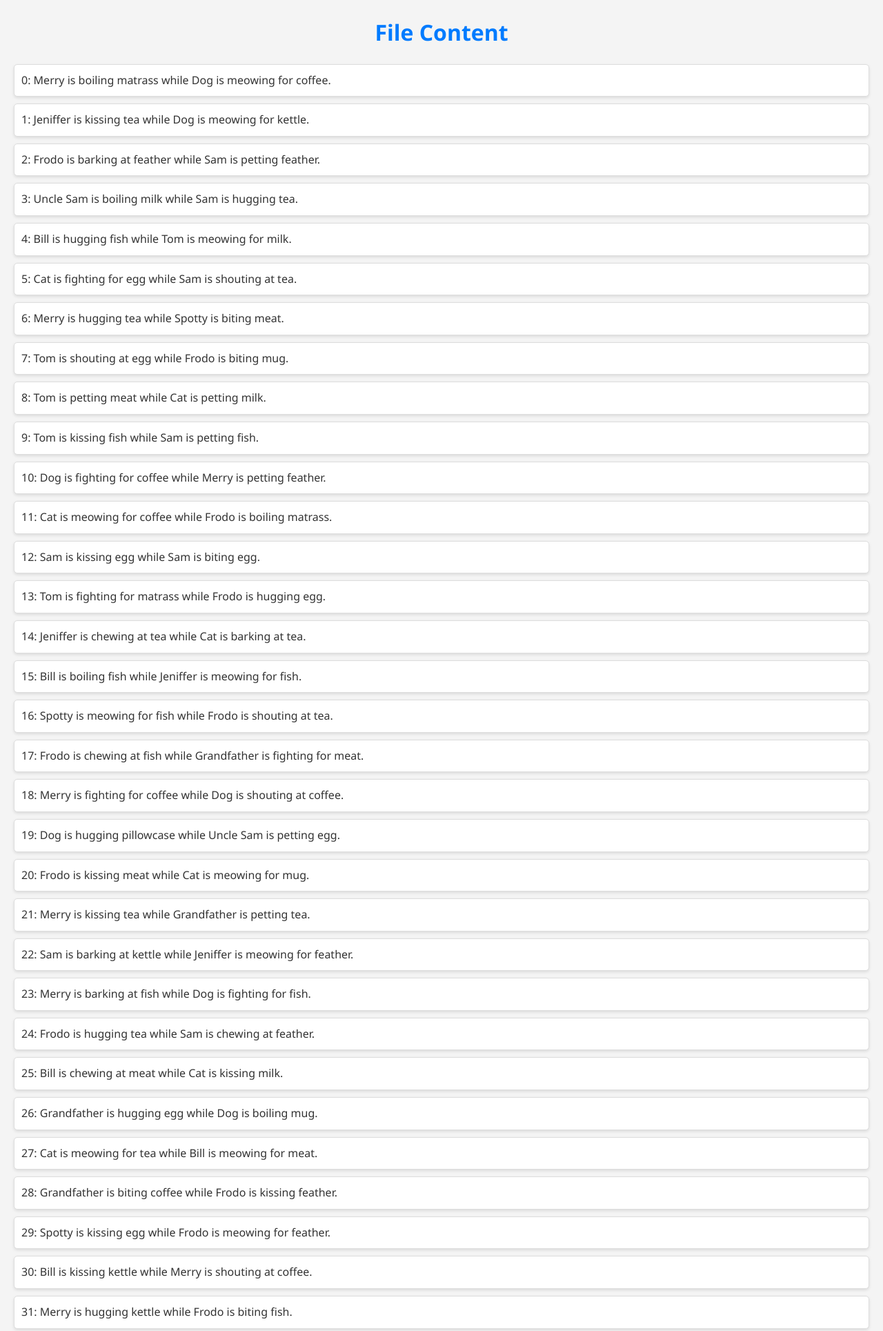
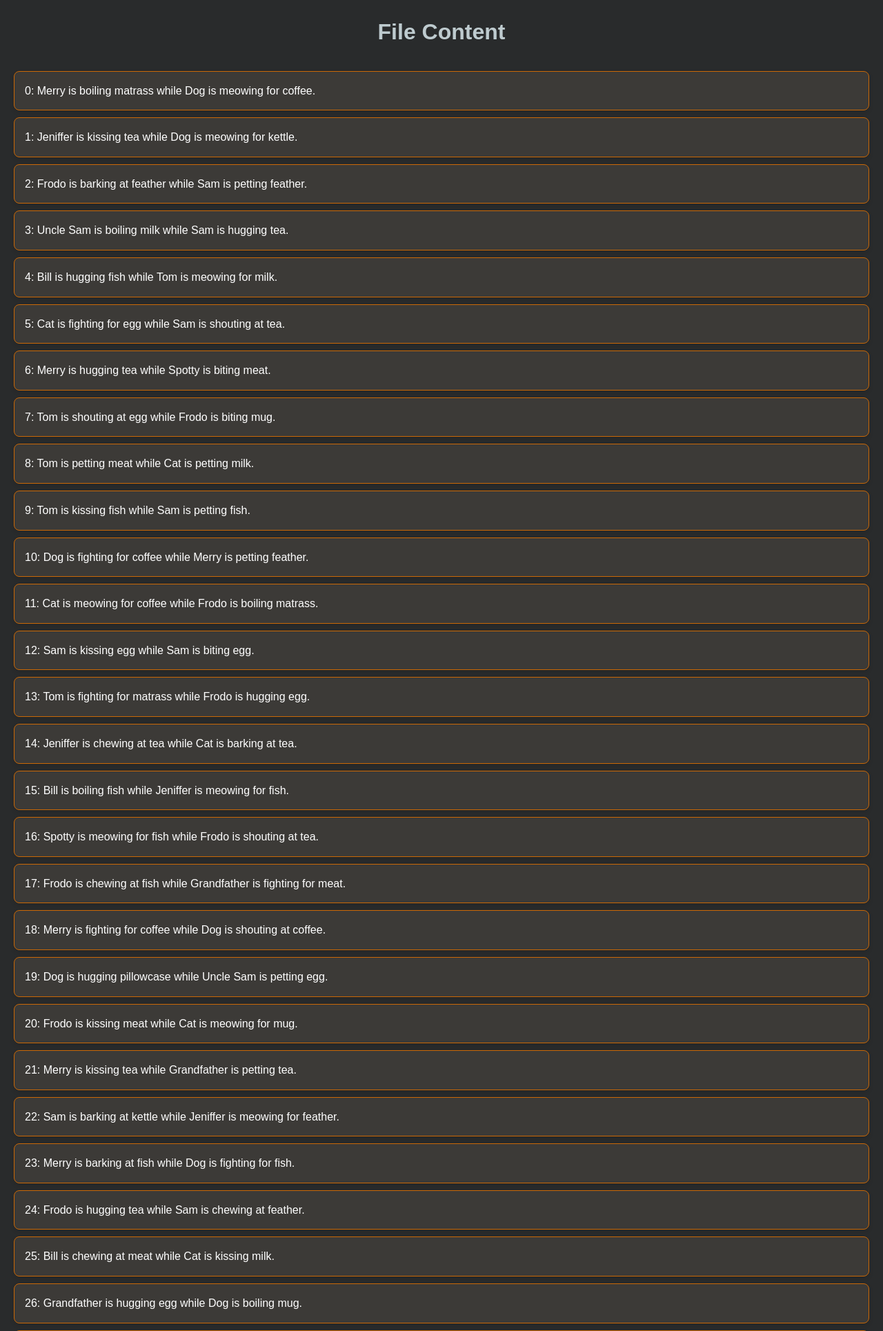
Before and after one commit to ParamitaMallik210/vetty_test, a Flask app: page / in a window 1280 px wide. Shown: the top 1929 px of the page at 69% size. Run offline with Flask 3, Linux system fonts and the light colour scheme.

Commit message:
appearance changes

```diff
--- a/templates/render.html
+++ b/templates/render.html
@@ -1,7 +1,6 @@
 
 
-
-<!DOCTYPE html>
+ <!DOCTYPE html>
 <html lang="en">
 <head>
     <meta charset="UTF-8">
@@ -9,35 +8,41 @@
     <title>File Content</title>
     <style>
         body {
-            font-family: 'Segoe UI', Tahoma, Geneva, Verdana, sans-serif;
+            font-family: 'Arial', sans-serif;
             line-height: 1.6;
             margin: 20px;
-            background-color: #f4f4f4;
-            color: #333;
+            background-color: #292b2c;
+            color: #ffffff;
         }
+
         header {
             text-align: center;
-            margin-bottom: 20px;
+            margin-bottom: 30px;
         }
+
         h1 {
-            color: #007BFF;
-            margin-bottom: 10px;
+            color: #becbcf;
+            margin-bottom: 30px;
         }
+
         ul {
             padding: 0;
             margin: 0;
             list-style-type: none;
         }
+
         li {
-            border: 1px solid #ddd;
-            border-radius: 5px;
+            border: 1px solid #ca6806;
+            border-radius: 8px;
             margin-bottom: 10px;
-            padding: 10px;
-            background-color: #fff;
-            box-shadow: 0 2px 4px rgba(0, 0, 0, 0.1);
+            padding: 15px;
+            background-color: #3c3a37;
+            box-shadow: 0 3px 6px rgba(0, 0, 0, 0.1);
+            transition: background-color 0.3s ease-in-out;
         }
+
         li:hover {
-            background-color: #f5f5f5;
+            background-color:#ca6806;
         }
     </style>
 </head>
```
